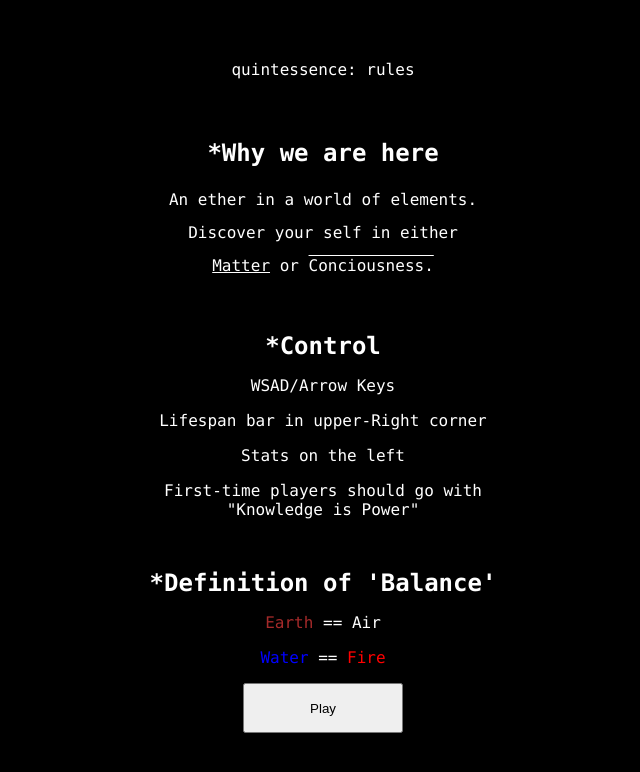
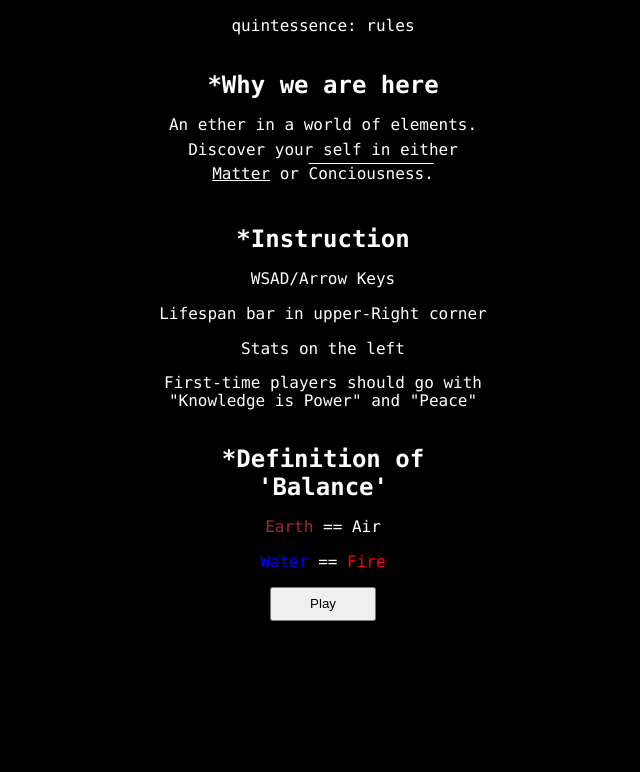
Before and after one commit to ailadson/Quintessence, a plain HTML site: page index.html in a window 1280 px wide. Shown: the whole page, without its empty margins (317-957 px from the left). Drawn offline with Linux system fonts and the light colour scheme.

Commit message:
index.html update

```diff
--- a/ether.js
+++ b/ether.js
@@ -19,7 +19,7 @@ Ether.Ether = function(engine) {
 
 	//life and death
 	this.health = 5000;
-	this.lifeSpan = [1,1,1,10]; //in seconds
+	this.lifeSpan = [100,100,100,100]; //in seconds
 	this.currentSpan = this.lifeSpan[this.age];
 	this.totalLifeSpan = 0;
 	this.dying = false;
--- a/index.html
+++ b/index.html
@@ -3,28 +3,29 @@
 <style type="text/css">
 	body{margin: 0; background-color:black; font-family: "Lucida Console", Monaco, monospace; color: white; text-align: center; font-size: 1em}
 	e{color: brown} f{color: red} w{color:blue} a{color:white}
-	#content{width: 400; height: 5em; top:0; bottom: 0; left: 0; right: 0; margin: auto;}
-	#rules{width: 160; margin-left: auto; margin-right: auto}
-	#play{width:160; height: 50; margin-left: auto; margin-right: auto}
-	#title{margin: 60}
-	#why{margin:0; padding: 7}
-	h1{margin-top: 50; font-size: 1.5em; font-weight: bolder;}
+	#content{width: 21em; height: 5em; top:0; bottom: 0; left: 0; right: 0; margin: auto;}
+	#rules{width: 8em; margin-left: auto; margin-right: auto;}
+	#play{width:8em; height: 2.5em; margin-left: auto; margin-right: auto}
+	#title{margin-top: 1em; margin-bottom: 0; padding: 0}
+	#line{margin:0; padding-bottom: 0.35em}
+	h1{margin-top: 1.5em; font-size: 1.5em; font-weight: bolder;}
 	m{text-decoration: underline;}
 	c{text-decoration: overline;}
+	#case{line-height: 110%}
 
 </style>
 <p id='title'>quintessence: rules</p>
 <body>
 <div id="content">
 	<h1>*Why we are here</h1>
-	<p id="why">An ether in a world of elements.</p>
-	<p id="why">Discover your self in either</p>
-	<p id="why"><m>Matter</m> or <c>Conciousness.</c></p>
-	<h1>*Control</h1>
+	<p id="line">An ether in a world of elements.</p>
+	<p id="line">Discover your self in either</p>
+	<p id="line"><m>Matter</m> or <c>Conciousness.</c></p>
+	<h1>*Instruction</h1>
 	<p>WSAD/Arrow Keys</p>
 	<p>Lifespan bar in upper-Right corner</p>
 	<p>Stats on the left</p>
-	<p>First-time players should go with "Knowledge is Power"</p>
+	<p id="case">First-time players should go with "Knowledge is Power" and "Peace"</p>
 	<h1>*Definition of 'Balance'</h1>
 <div id="rules">
 	<p><e>Earth</e> == <a>Air</a></p>
```
